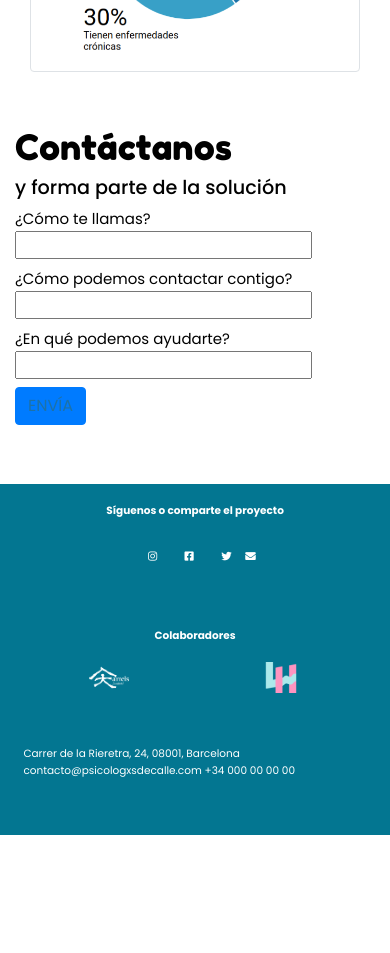
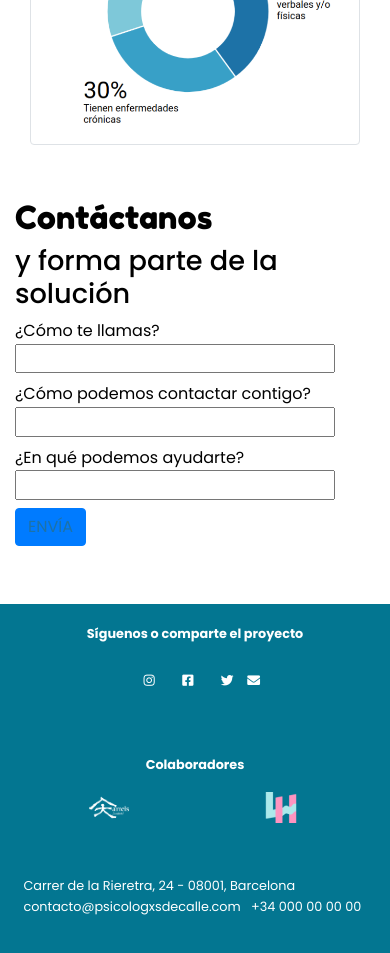
Before and after one commit to joannaWebDev/psicologxs-de-calle, a React (Create React App) app in the folder client/: page /psicologxs-de-calle/ in a window 390 px wide. Shown: the part 1680-2633 px from the top of the page. Before the commit the page ends 2515 px from the top, so only its background shows below. Built offline with nearby package versions, Linux system fonts and the light colour scheme.

Commit message:
mediaqueries & footer display

```diff
--- a/client/src/App.css
+++ b/client/src/App.css
@@ -56,12 +56,11 @@ p {
 font-size: 1em;
 }
 
-
-@media screen and (min-width:600px){
+@media screen and (max-width:600px){
   body {font-size:16px;}
-  h1 { font-size: 2.4rem;}
-  h2 { font-size: 2.1rem; }
-  h3 { font-size: 1.9rem; }
+  h1 { font-size: 2rem;}
+  h2 { font-size: 1.9rem; }
+  h3 { font-size: 1.7rem; }
   h4 { font-size: 1.7rem; }
   h5 { font-size: 1rem; }
 }
@@ -71,7 +70,7 @@ font-size: 1em;
   h1 { font-size: 2.6rem;}
   h2 { font-size: 2.5rem; }
   h3 { font-size: 2rem; }
-  h4 { font-size: 1.5rem; }
+  h4 { font-size: 1rem; }
   h5 { font-size: 1rem; }
 }
 
--- a/client/src/components/Footer/Footer.css
+++ b/client/src/components/Footer/Footer.css
@@ -2,7 +2,7 @@
     background-color: #037691;
     padding:5% 6%;
     color:white;
-    font-size: 0.7em;
+    font-size: 0.8em;
     margin-top: 15%;
     text-align: center;
 }
@@ -30,3 +30,8 @@
         display: none;
     }
 }
+@media screen and (max-width: 900px) {
+    .footerLogoDisplay>.logo {
+        font-size: 1.5rem;
+    }
+}
--- a/client/src/components/Footer/Footer.js
+++ b/client/src/components/Footer/Footer.js
@@ -16,17 +16,17 @@ const Footer = ()=>{
     <Container fluid className="footer ">
             <Row className="justify-content-center footerRow">
               <Col className="adressFooter" xs={{ size: 12, order: 3, span: 12 }}
-                      sm={{ size: 12, order: 3,span: 3}}
-                      md={{ size: 4, order: 1, offset: 1 }}
-                      lg={{ size: 4, order: 1, offset: 1 }}
-                      xl={{ size: 4, order: 1, offset: 1 }}>
+                      sm={{ size: 12, order: 3,span: 12}}
+                      md={{ size: 4, order: 1}}
+                      lg={{ size: 4, order: 1}}
+                      xl={{ size: 4, order: 1}}>
                       <div className="footerLogoDisplay"><Logo/></div>
-                      <address>Carrer de la Rieretra, 24, 08001, Barcelona
-                      contacto@psicologxsdecalle.com
+                      <address>Carrer de la Rieretra, 24 - 08001, Barcelona
+                      contacto@psicologxsdecalle.com &nbsp;
                       +34 000 00 00 00</address>
               </Col>
               <Col xs={{ size: 12, order: 2, span: 12}}
-                      sm={{ size: 12, order: 2, span: 3}}
+                      sm={{ size: 12, order: 2, span: 12}}
                       md={{ size: 4, order: 2, offset: 1 }}
                       lg={{ size: 4, order: 2, offset: 1 }}
                       xl={{ size: 4, order: 2, offset: 1 }}>
@@ -37,7 +37,7 @@ const Footer = ()=>{
                       </div>
               </Col>
               <Col xs={{ size: 12, order: 1, span: 12}}
-                      sm={{ size: 12, order: 1, span: 3 }}
+                      sm={{ size: 12, order: 1, span: 12 }}
                       md={{ size: 4, order: 3, offset: 1 }}
                       lg={{ size: 4, order: 3, offset: 1 }}
                       xl={{ size: 4, order: 3, offset: 1 }}><SocialMedia/>
--- a/client/src/components/Logo/Logo.css
+++ b/client/src/components/Logo/Logo.css
@@ -1,14 +1,11 @@
 .logo {
   font-weight: 700;
   color:var(--logo);
+  font-size: 1.8rem;
 }
 @media (max-width: 576px) {
   .logo {
     text-align: center;
+
   }
 }
-@media screen and (min-width:768px){
-  .logo {
-    font-size: 2.2rem;
-  }
-}
```
Lines whose indentation alone changed are shown as unchanged.
